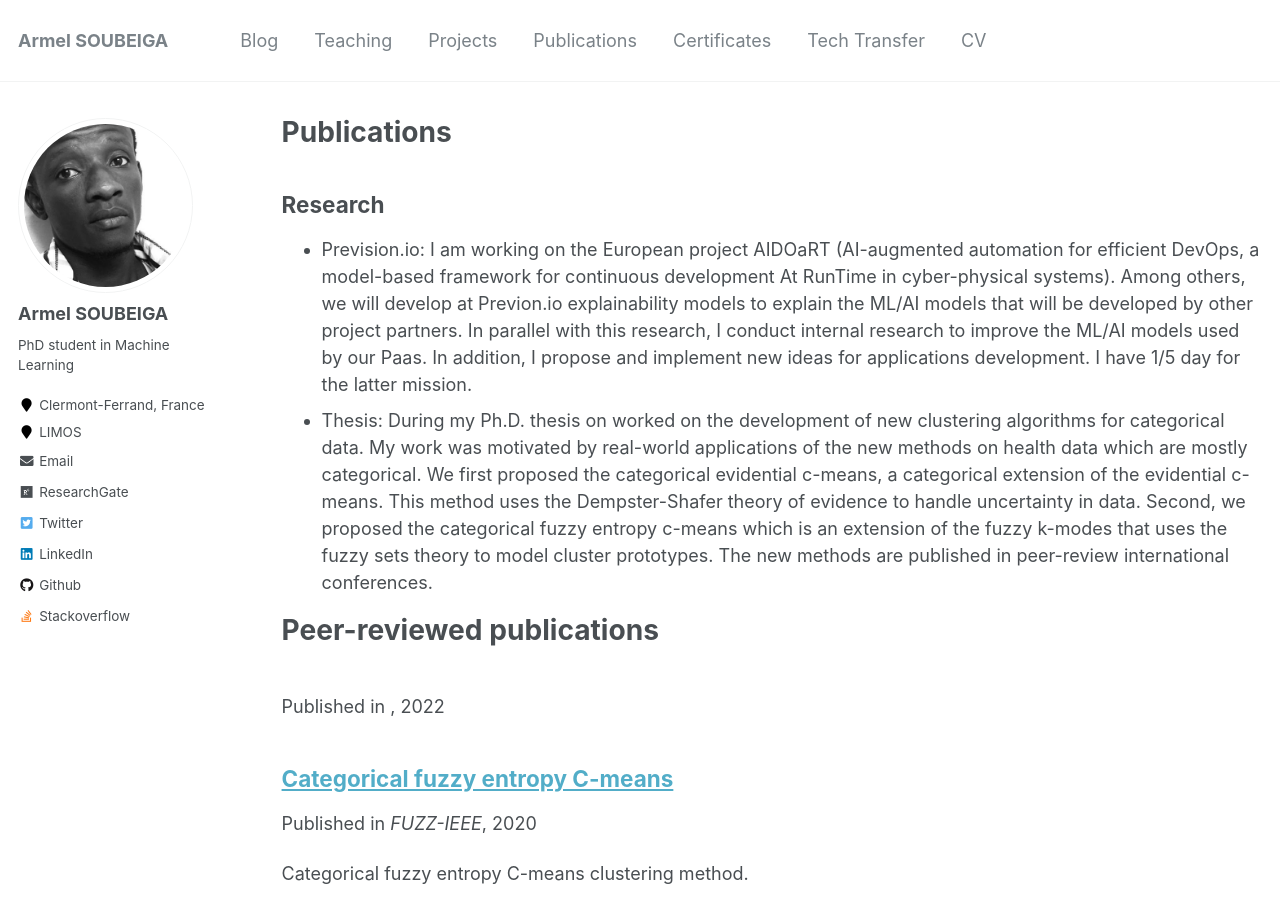
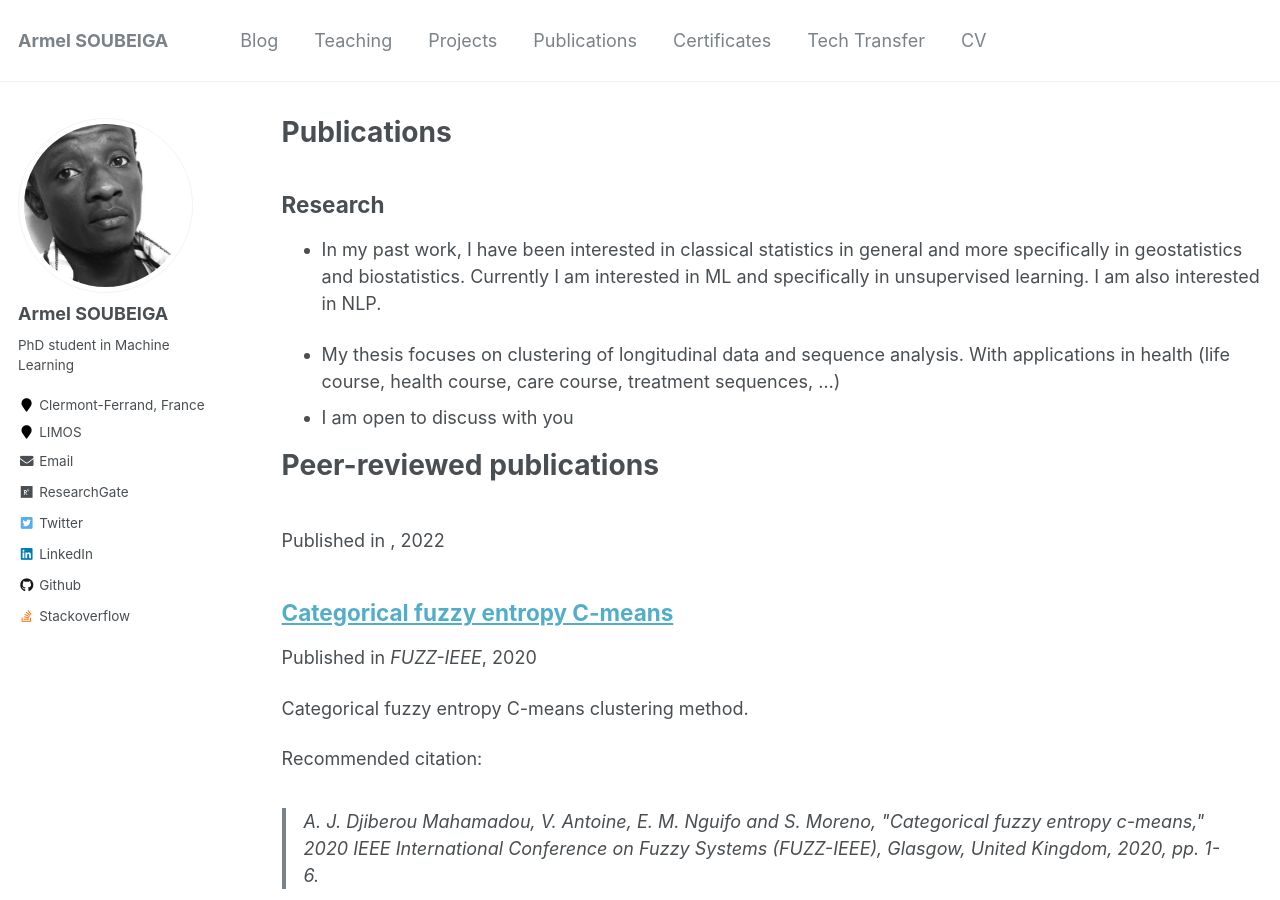
Before and after one commit to armelsoubeiga/neweb, a Jekyll site: the page built from _pages/publications.md, in a window 1280 px wide and 900 px high. Built offline with Jekyll 4.4.1, drawn with Linux system fonts in a browser that asks for light colours.

Commit message:
Update publications.md

```diff
--- a/_pages/publications.md
+++ b/_pages/publications.md
@@ -7,14 +7,18 @@ author_profile: true
 
 Research
 ------
-- Prevision.io: I am working on the European project AIDOaRT (AI-augmented automation for efficient DevOps, a model-based framework for continuous development At RunTime in cyber-physical systems). Among others, we will develop at Previon.io explainability models to explain the ML/AI models that will be developed by other project partners. In parallel with this research, I conduct internal research to improve the ML/AI models used by our Paas. In addition, I propose and implement new ideas for applications development. I have 1/5 day for the latter mission.
-- Thesis: During my Ph.D. thesis on worked on the development of new clustering algorithms for categorical data. My work was motivated by real-world applications of the new methods on health data which are mostly categorical. We first proposed the categorical evidential c-means, a categorical extension of the evidential c-means. This method uses the Dempster-Shafer theory of evidence to handle uncertainty in data. Second, we proposed the categorical fuzzy entropy c-means which is an extension of the fuzzy k-modes that uses the fuzzy sets theory to model cluster prototypes. The new methods are published in peer-review international conferences.
+- In my past work, I have been interested in classical statistics in general and more specifically in geostatistics and biostatistics.
+Currently I am interested in ML and specifically in unsupervised learning. I am also interested in NLP.
+
+- My thesis focuses on clustering of longitudinal data and sequence analysis. With applications in health (life course, health course, care course, treatment sequences, ...)
+-
+I am open to discuss with you
 
 Peer-reviewed publications
 ======
 
-{% if author.googlescholar %}
-  You can also find my articles on <u><a href="{{author.googlescholar}}">my Google Scholar profile</a>.</u>
+{% if author.researchgate %}
+  You can also find my articles on <u><a href="{{author.researchgate}}">my Google Scholar profile</a>.</u>
 {% endif %}
 
 {% include base_path %}
```
